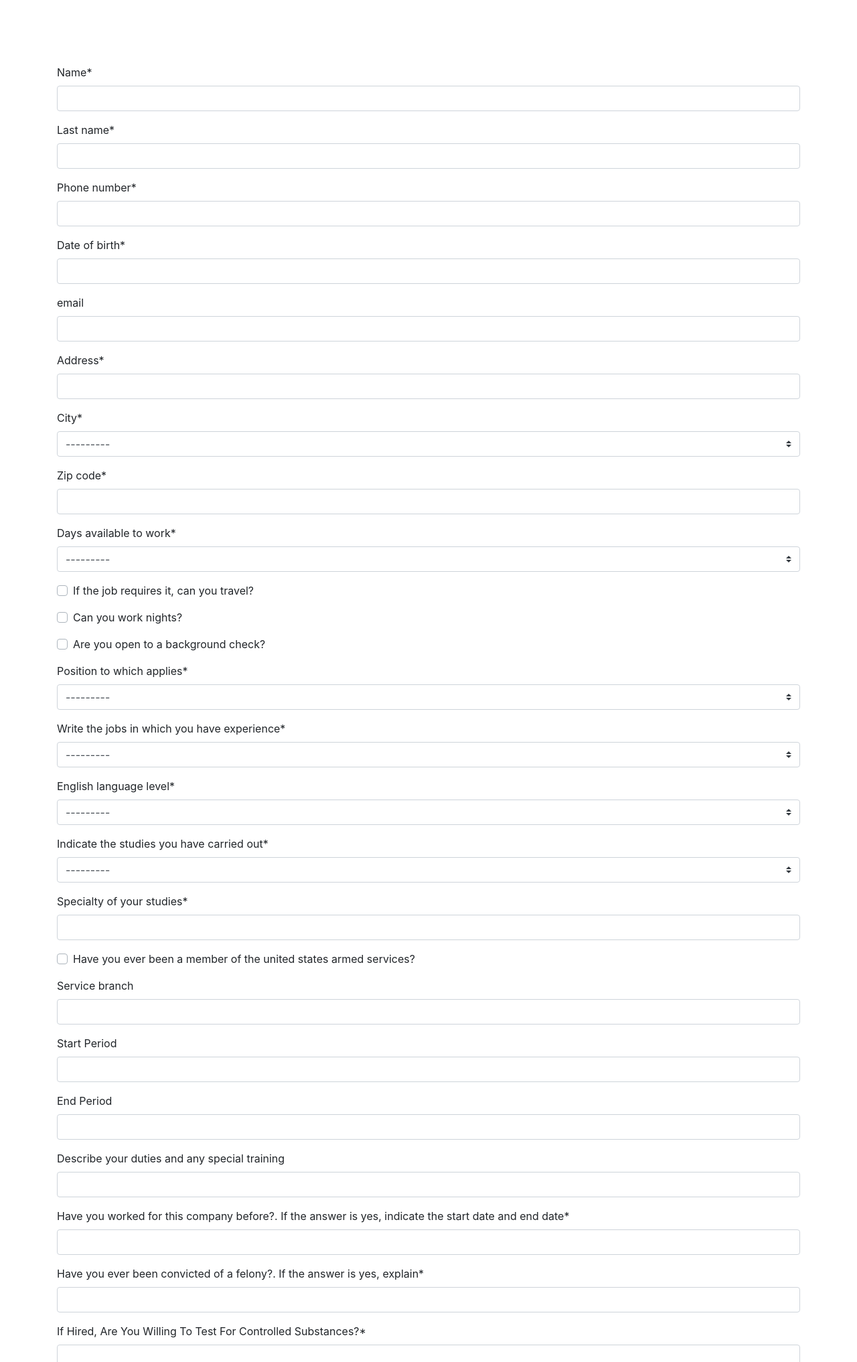
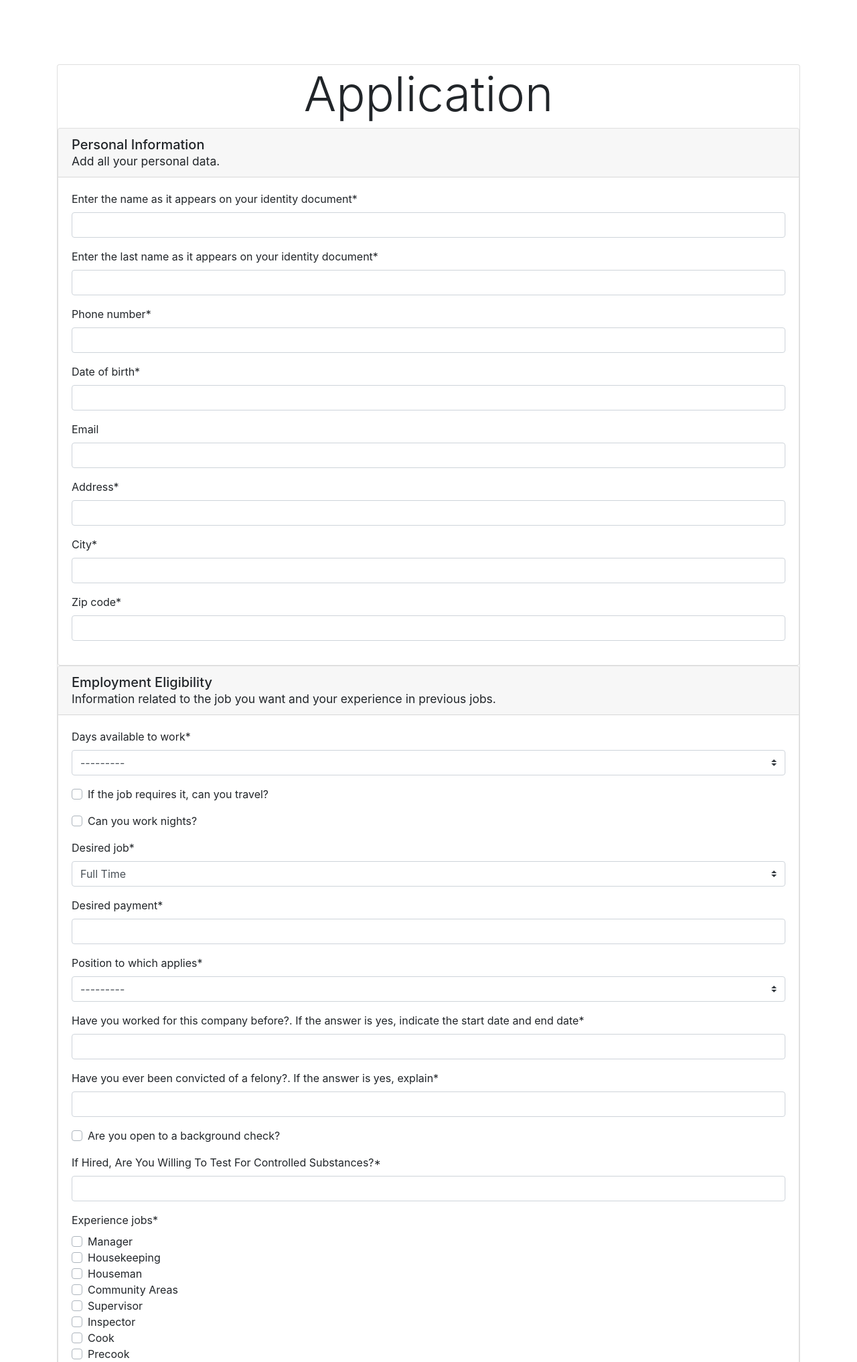
Before and after one commit to Unstoppable7/EMS-APDC, a Django app: page / in a window 1280 px wide. Shown: the top 2034 px of the page at 67% size. Run offline with Django 4.2, Linux system fonts and the light colour scheme; data comes from the database, SQL or seed files in the repository; data that the repository does not hold is empty; some libraries are stand-ins or nearby versions.

Commit message:
added second version of the form, convert to pdf and store in database

```diff
--- a/EMS/settings.py
+++ b/EMS/settings.py
@@ -153,3 +153,8 @@ JAZZMIN_SETTINGS = {
 
 CRISPY_TEMPLATE_PACK = 'bootstrap4'
 CRISPY_FAIL_SILENTLY = not DEBUG
+
+MEDIA_ROOT = os.path.join(BASE_DIR, 'EMS')
+MEDIA_URL = '/'
+STATIC_ROOT = os.path.join(BASE_DIR, 'static')
+STATIC_URL = '/static/'
--- a/EMS/urls.py
+++ b/EMS/urls.py
@@ -16,9 +16,11 @@ Including another URLconf
 from django.contrib import admin
 from django.urls import path
 from mainApp.views import create_employee_application
+from django.conf import settings
+from django.conf.urls.static import static
 
 urlpatterns = [
     path('admin', admin.site.urls),
     path('',create_employee_application,name='create_employee_application'),
-
-]
+] + static(settings.STATIC_URL,document_root=settings.STATIC_ROOT) + static(settings.MEDIA_URL,
+         document_root=settings.MEDIA_ROOT)
--- a/mainApp/admin.py
+++ b/mainApp/admin.py
@@ -256,6 +256,8 @@ admin.site.register(Employee_head)
 admin.site.register(Job)
 admin.site.register(Department)
 admin.site.register(Location)
+admin.site.register(Document)
+
 
 
 # admin.site.register(State, StateAdmin)
--- a/mainApp/forms.py
+++ b/mainApp/forms.py
@@ -1,5 +1,5 @@
 from django import forms
-from .models import Employee,Application,Emergency_contact,Document,MedicalForm
+from .models import Employee,Application,Emergency_contact,Document,MedicalForm,City
 from crispy_forms.helper import FormHelper
 from crispy_forms.layout import Layout, Field, Submit
 
@@ -10,14 +10,41 @@ class EmployeeForm(forms.ModelForm):
         self.helper = FormHelper()
         self.helper.form_tag = False
 
+    city_name = forms.CharField(required=True, label='City')
+
     class Meta:
         model = Employee
-        fields = ['name','last_name','phone_number','date_of_birth','mail','address','city','zip_code',]
+        fields = ['name','last_name','phone_number','date_of_birth','mail','address','city_name','zip_code',]
         labels = {
-            'name':'Name',
-            'last_name':'Last name',
-            'mail':'email'
+            'name':'Enter the name as it appears on your identity document',
+            'last_name':'Enter the last name as it appears on your identity document',
+            'mail':'Email',
         }
+    def clean_name(self):
+        name = self.cleaned_data.get('name')
+        name_formatted = name.title()
+        return name_formatted
+
+    def clean_last_name(self):
+        last_name = self.cleaned_data.get('last_name')
+        last_name_formatted = last_name.title()
+        return last_name_formatted
+
+    def clean_city_name(self):
+        city_name = self.cleaned_data.get('city_name')
+        city_name_formatted = city_name.capitalize()
+        try:
+            city = City.objects.get(name=city_name_formatted)
+        except City.DoesNotExist:
+            raise forms.ValidationError("Please enter a valid city.")
+        return city
+
+    def save(self, commit=True):
+        employee = super().save(commit=False)
+        employee.city = self.cleaned_data['city_name']
+        if commit:
+            employee.save()
+        return employee
 
 class ApplicationForm(forms.ModelForm):
     def __init__(self, *args, **kwargs):
@@ -31,9 +58,28 @@ class ApplicationForm(forms.ModelForm):
         ('Seasonal', 'Seasonal'),
     ]
 
+    experience_jobs = forms.MultipleChoiceField(
+        widget=forms.CheckboxSelectMultiple,
+        choices=[('Manager', 'Manager'),
+        ('Housekeeping', 'Housekeeping'),
+        ('Houseman', 'Houseman'),
+        ('Community Areas', 'Community Areas'),
+        ('Supervisor', 'Supervisor'),
+        ('Inspector', 'Inspector'),
+        ('Cook', 'Cook'),
+        ('Precook', 'Precook'),
+        ('Bartender', 'Bartender'),
+        ('Steward', 'Steward'),
+        ('Front desk', 'Front desk'),
+        ('Guess services', 'Guess services'),
+        ('Maintenance', 'Maintenance'),
+        ('Other', 'Other'),]
+    )
+
     class Meta:
         model = Application
-        fields = ['days_available_to_work','can_travel','can_work_nights','can_background_check','position_to_apply','experience','english_level','studies','specialty_of_studies','military_service']
+        fields = ['days_available_to_work','can_travel','can_work_nights','desired_job','desired_payment','position_to_apply','worked_for_this_company_before','has_been_convicted_of_a_felony','can_background_check',
+        'test_controlled_substances','experience_jobs','english_level','studies','specialty_of_studies','military_service','service_branch','start_period_service','end_period_service','duties_training_service']
         labels = {
             'can_travel':'If the job requires it, can you travel?','can_work_nights':'Can you work nights?',
             'can_background_check':'Are you open to a background check?',
@@ -42,19 +88,32 @@ class ApplicationForm(forms.ModelForm):
             'english_level':'English language level',
             'studies':'Indicate the studies you have carried out',
             'specialty_of_studies':'Specialty of your studies',
-            'military_service':'Have you ever been a member of the united states armed services?'
+            'military_service':'Have you ever been a member of the united states armed services?',
             }
+
+        widgets = {
+            'experience_jobs': forms.CheckboxSelectMultiple
+        }
+
     ##Manejar en el HTML
-    service_branch = forms.CharField(required=False)
-    start_period_service = forms.DateField(required=False,label='Start Period')
-    end_period_service = forms.DateField(required=False,label='End Period')
-    duties_training_service = forms.CharField(label='Describe your duties and any special training',required=False)
+    service_branch = forms.CharField(required=False, label='Enter the branch in which you performed your military service (if apply)')
+    start_period_service = forms.DateField(required=False,label='Military service start date (if apply)')
+    end_period_service = forms.DateField(required=False,label='Military service end date (if apply)')
+    duties_training_service = forms.CharField(label='Describe your duties and any special training (if apply)',required=False)
 
     worked_for_this_company_before = forms.CharField(label='Have you worked for this company before?. If the answer is yes, indicate the start date and end date')
     has_been_convicted_of_a_felony = forms.CharField(label='Have you ever been convicted of a felony?. If the answer is yes, explain')
     test_controlled_substances = forms.CharField(label='If Hired, Are You Willing To Test For Controlled Substances?')
     desired_job = forms.ChoiceField(choices=DESIRED_JOB_CHOICES)
     desired_payment = forms.CharField()
+
+    def save(self, commit=True):
+        instance = super().save(commit=False)
+        experience = self.cleaned_data['experience_jobs']
+        instance.experience = ','.join(str(opcion) for opcion in experience)
+        if commit:
+            instance.save()
+        return instance
 
 class MedicalFormForm(forms.ModelForm):
     def __init__(self, *args, **kwargs):
@@ -86,9 +145,4 @@ class EmergencyContactForm(forms.ModelForm):
     class Meta:
         model = Emergency_contact
         fields = ['name', 'phone_number', 'relationship']
-        labels = {'name': 'name'}
-
-class DocumentForm(forms.ModelForm):
-    class Meta:
-        model = Document
-        fields = ['type','date_of_expiration', 'file']
+        labels = {'name': 'Name'}
--- a/mainApp/templates/employee_form.html
+++ b/mainApp/templates/employee_form.html
@@ -2,10 +2,56 @@
 {% load crispy_forms_tags %}
 
 {% block content %}
-  <form action="" class="employee-form" method="post">
-    {% crispy employee_form %}
-    {% crispy application_form %}
-    {% crispy medicalForm_form %}
-    {% crispy emergency_contact_form %}
-  </form>
+
+
+
+<div class="card">
+  <h1 class="display-3 text-center">Application</h1>
+
+    <form action="{% url 'create_employee_application' %}" enctype="multipart/form-data" class="employee-form" method="POST">
+      <div class="card">
+        <h5 class="card-header">
+            Personal Information
+            <br>
+            <small>Add all your personal data.</small>
+        </h5>
+        <div class="card-body">
+          {% crispy employee_form %}
+        </div>
+      </div>
+
+      <div class="card">
+        <h5 class="card-header">
+          Employment Eligibility
+          <br>
+          <small>Information related to the job you want and your experience in previous jobs.</small>
+        </h5>
+        <div class="card-body">
+          {% crispy application_form %}
+        </div>
+      </div>
+
+      <div class="card">
+        <h5 class="card-header">
+          Medical Form
+          <br>
+          <small>Information related to your medical condition.</small>
+        </h5>
+        <div class="card-body">
+          {% crispy medicalForm_form %}
+        </div>
+      </div>
+
+      <div class="card">
+        <h5 class="card-header">
+          Emergency Contact
+          <br>
+          <small>Information of a relative or friend to contact in case of emergency.</small>
+        </h5>
+        <div class="card-body">
+          {% crispy emergency_contact_form %}
+        </div>
+      </div>
+    </form>
+</div>
 {% endblock %}
--- a/mainApp/views.py
+++ b/mainApp/views.py
@@ -1,31 +1,33 @@
 from django.shortcuts import render
-from .forms import EmployeeForm, ApplicationForm, MedicalFormForm, DocumentForm,EmergencyContactForm
+from .forms import EmployeeForm, ApplicationForm, MedicalFormForm,EmergencyContactForm
+from .models import Document
 from django.shortcuts import redirect
 from django.http import HttpResponse
 from django.http import FileResponse
 from django.template.loader import render_to_string
+from reportlab.lib.pagesizes import letter
+from reportlab.lib.styles import getSampleStyleSheet
+from reportlab.platypus import Paragraph, Spacer, TableStyle
 from io import BytesIO
-from reportlab.pdfgen import canvas
-from reportlab.lib.pagesizes import letter
-from reportlab.lib.units import inch
-from reportlab.lib.styles import getSampleStyleSheet
-from reportlab.platypus import Paragraph, Frame, Spacer, TableStyle
-
-from django.template.loader import get_template
-from xhtml2pdf import pisa
 
 from reportlab.lib import colors
-from reportlab.lib.pagesizes import letter, landscape
+from reportlab.lib.pagesizes import letter
 from reportlab.platypus import SimpleDocTemplate, Table
 from reportlab.lib import colors
 from reportlab.lib.styles import ParagraphStyle
+from django.core.files.base import ContentFile
+
+from django.conf import settings
 
 def form_to_pdf(employeeForm, applicationForm, medicalForm, emergency_contactForm):
 
     employee = employeeForm.save(commit=False)
 
+    buffer = BytesIO()
+
     # Create a PDF document
-    pdf_file = SimpleDocTemplate("form.pdf", pagesize=letter)
+    #pdf_file = SimpleDocTemplate("form.pdf", pagesize=letter)
+    pdf_file = SimpleDocTemplate(buffer, pagesize=letter)
 
     styles = getSampleStyleSheet()
 
@@ -67,9 +69,9 @@ def form_to_pdf(employeeForm, applicationForm, medicalForm, emergency_contactFor
     applicationTitle = Paragraph("APPLICATION", title_style)
 
     personal_information = Paragraph("PERSONAL INFORMATION", section_style)
-    name_label = Paragraph(employeeForm['name'].label, label_style)
+    name_label = Paragraph('Name', label_style)
     name_field = Paragraph(employeeForm.cleaned_data['name'], field_style)
-    las_name_label = Paragraph(employeeForm['last_name'].label, label_style)
+    las_name_label = Paragraph('Last name', label_style)
     las_name_field = Paragraph(employeeForm.cleaned_data['last_name'], field_style)
     data1rows1 = [[name_label,name_field,las_name_label,las_name_field]]
     table1rows1 = Table(data1rows1, colWidths=[55,150,90,None])
@@ -85,8 +87,8 @@ def form_to_pdf(employeeForm, applicationForm, medicalForm, emergency_contactFor
         ('GRID', (0, 0), (-1, -1), 1, colors.black),
 ]))
 
-    city_label = Paragraph(employeeForm['city'].label, label_style)
-    city_field = Paragraph(str(employeeForm.cleaned_data['city']), field_style)
+    city_label = Paragraph(employeeForm['city_name'].label, label_style)
+    city_field = Paragraph(str(employeeForm.cleaned_data['city_name']).capitalize(), field_style)
 
     state_label = Paragraph('State:', label_style)
     state_field = Paragraph(str(employee.city.state), field_style)
@@ -208,8 +210,8 @@ def form_to_pdf(employeeForm, applicationForm, medicalForm, emergency_contactFor
 
     section_experience = Paragraph("EXPERIENCE/SKILLS", section_style)
 
-    experience_label = Paragraph(applicationForm['experience'].label, label_style)
-    experience_field = Paragraph(applicationForm.cleaned_data['experience'], field_style)
+    experience_label = Paragraph(applicationForm['experience_jobs'].label, label_style)
+    experience_field = Paragraph(','.join(applicationForm.cleaned_data['experience_jobs']), field_style)
     data14rows1 = [[experience_label, experience_field]]
     table14rows1 = Table(data14rows1, colWidths=[None])
     table14rows1.setStyle(TableStyle([
@@ -261,7 +263,7 @@ def form_to_pdf(employeeForm, applicationForm, medicalForm, emergency_contactFor
         ('GRID', (0, 0), (-1, -1), 1, colors.black),
 ]))
 
-    service_branch_label = Paragraph(applicationForm['service_branch'].label, label_style)
+    service_branch_label = Paragraph('Service Branch', label_style)
     service_branch_field = Paragraph(applicationForm.cleaned_data['service_branch'], field_style)
     data19rows1 = [[service_branch_label, service_branch_field]]
     table19rows1 = Table(data19rows1, colWidths=[100,None])
@@ -270,8 +272,8 @@ def form_to_pdf(employeeForm, applicationForm, medicalForm, emergency_contactFor
         ('GRID', (0, 0), (-1, -1), 1, colors.black),
 ]))
 
-    start_period_service_label = Paragraph(applicationForm['start_period_service'].label, label_style)
-    end_period_service_label = Paragraph(applicationForm['end_period_service'].label, label_style)
+    start_period_service_label = Paragraph('Start Period', label_style)
+    end_period_service_label = Paragraph('End Period', label_style)
     try:
         start_period_service_field = Paragraph(applicationForm.cleaned_data['start_period_service'].strftime("%m/%d/%Y"), field_style)
         end_period_service_field = Paragraph(applicationForm.cleaned_data['end_period_service'].strftime("%m/%d/%Y"), field_style)
@@ -461,11 +463,19 @@ def form_to_pdf(employeeForm, applicationForm, medicalForm, emergency_contactFor
     elements.append(table30rows1)
 
     pdf_file.build(elements)
-    return pdf_file
 
-    pdf_file.build([form_style])
+    buffer.seek(0)
+    pdf = buffer.getvalue()
+    pdf_content = ContentFile(pdf)
+    pdf_content.name = employee.full_name + '.pdf'
 
-    return pdf_file
+    return pdf_content
+
+def handle_uploaded_file(f):
+    path = settings.MEDIA_ROOT + '/employee_documents/' + f.name +'.pdf'
+    with open(path, 'wb+') as destination:
+        for chunk in f.chunks():
+            destination.write(chunk)
 
 # Create your views here.
 def create_employee_application(request):
@@ -477,24 +487,34 @@ def create_employee_application(request):
 
         if employee_form.is_valid() and application_form.is_valid() and medicalForm_form.is_valid() and emergency_contact_form.is_valid():
 
-            form_to_pdf(employee_form ,application_form,medicalForm_form, emergency_contact_form)
+            pdfFile = form_to_pdf(employee_form ,application_form,medicalForm_form, emergency_contact_form)
 
             employee = employee_form.save(commit=False)
+            employee.save()
+
             application = application_form.save(commit=False)
             application.employee = employee
-            # application.save()
+            application.save()
+
             medical = medicalForm_form.save(commit=False)
             medical.employee = employee
-            # medical.save()
+            medical.save()
+
             emergency_contact = emergency_contact_form.save(commit=False)
             emergency_contact.employee = employee
+            emergency_contact.save()
+            #handle_uploaded_file(pdfFile)
+            documentObj = Document(type='Form', file=pdfFile, employee=employee)
 
-            response = FileResponse(open('form.pdf', 'rb'), content_type='application/pdf')
-            response['Content-Disposition'] = 'inline; filename=form.pdf'
-            return response
+            documentObj.save()
+
+            # response = FileResponse(pdfFile, content_type='application/pdf')
+            # response['Content-Disposition'] = 'inline; filename=form.pdf'
+
+            # return response
 
             #return redirect('employee_detail', pk=employee.pk)
-            return HttpResponse("HttpResponse")
+            return HttpResponse("Application completed successfully")
         else:
             print('NO VALID')
     else:
```
Also changed, not shown: mainApp/models.py (+11 -27 lines), mainApp/migrations/0007_alter_application_days_available_to_work_and_more.py (added), mainApp/migrations/0008_alter_document_date_of_expiration.py (added), 1 other file.
